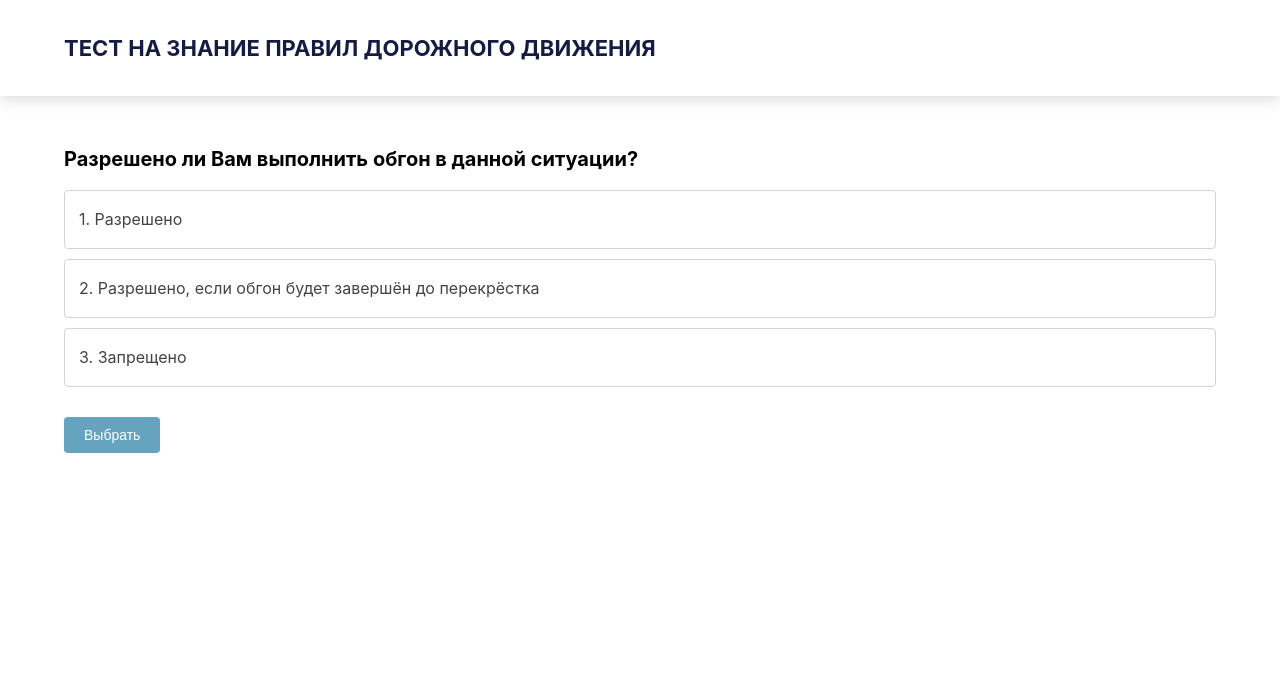
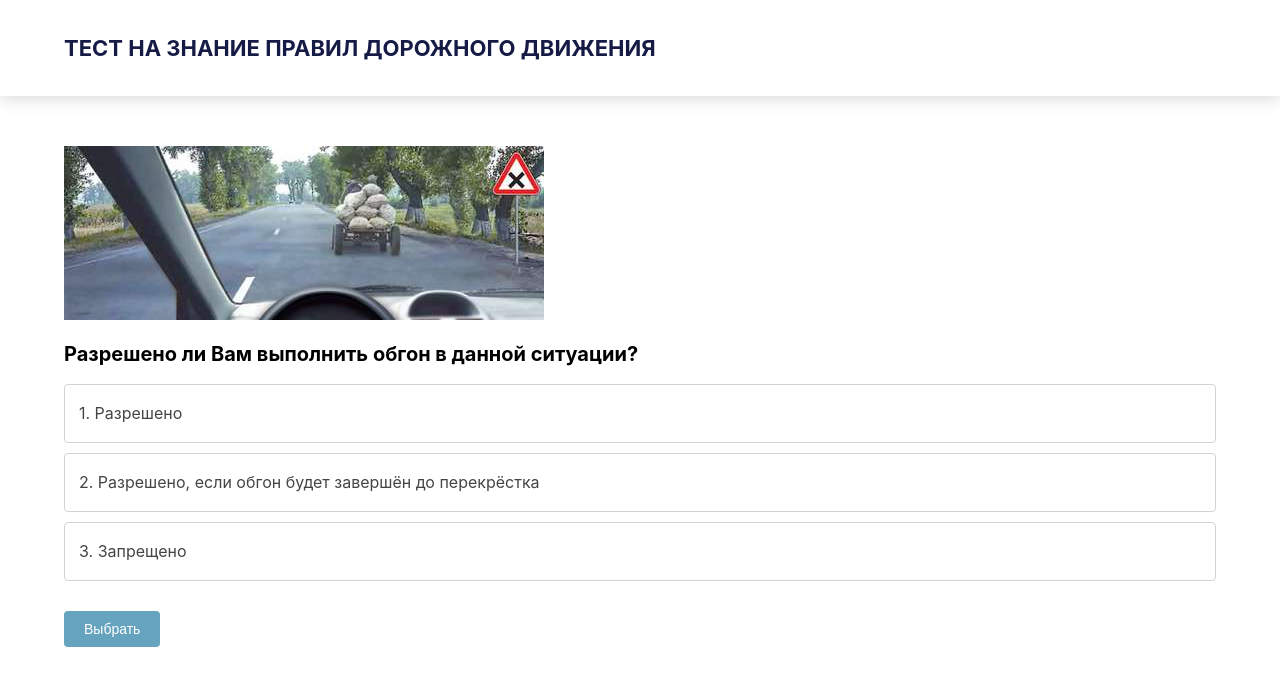
Before and after one commit to MariaChumerina/pdd-test, a React (Create React App) app: page /test in a window 1280 px wide. Both pictures are taken after a click on the button "Подтвердить". Shown: the top 686 px of the page. Built offline with nearby package versions, Linux system fonts and the light colour scheme.

Commit message:
add image

```diff
--- a/src/components/Quiz/Quiz.jsx
+++ b/src/components/Quiz/Quiz.jsx
@@ -40,6 +40,13 @@ export default class Quiz extends React.Component {
     }
   }
 
+  getImage = () => {
+    const { tickets, indexOfTicket } = this.state;
+    const url = require(`../../pddData/${tickets[indexOfTicket].image}`);
+    return !tickets[indexOfTicket].image.includes('no_image.jpg')
+        ? <img src={url} alt="изображение ситуации" /> : '';
+  }
+
   startTest = () => {
     const tickets = getTickets(pddData);
     this.setState({ tickets, indexOfTicket: 0, falseAnswers: [] });
@@ -51,6 +58,7 @@ export default class Quiz extends React.Component {
       indexOfTicket < 19
         ? (
             <div className="container margin-top-50">
+              {this.getImage()}
               <h2>
                 {tickets[indexOfTicket].title}
               </h2>
```
